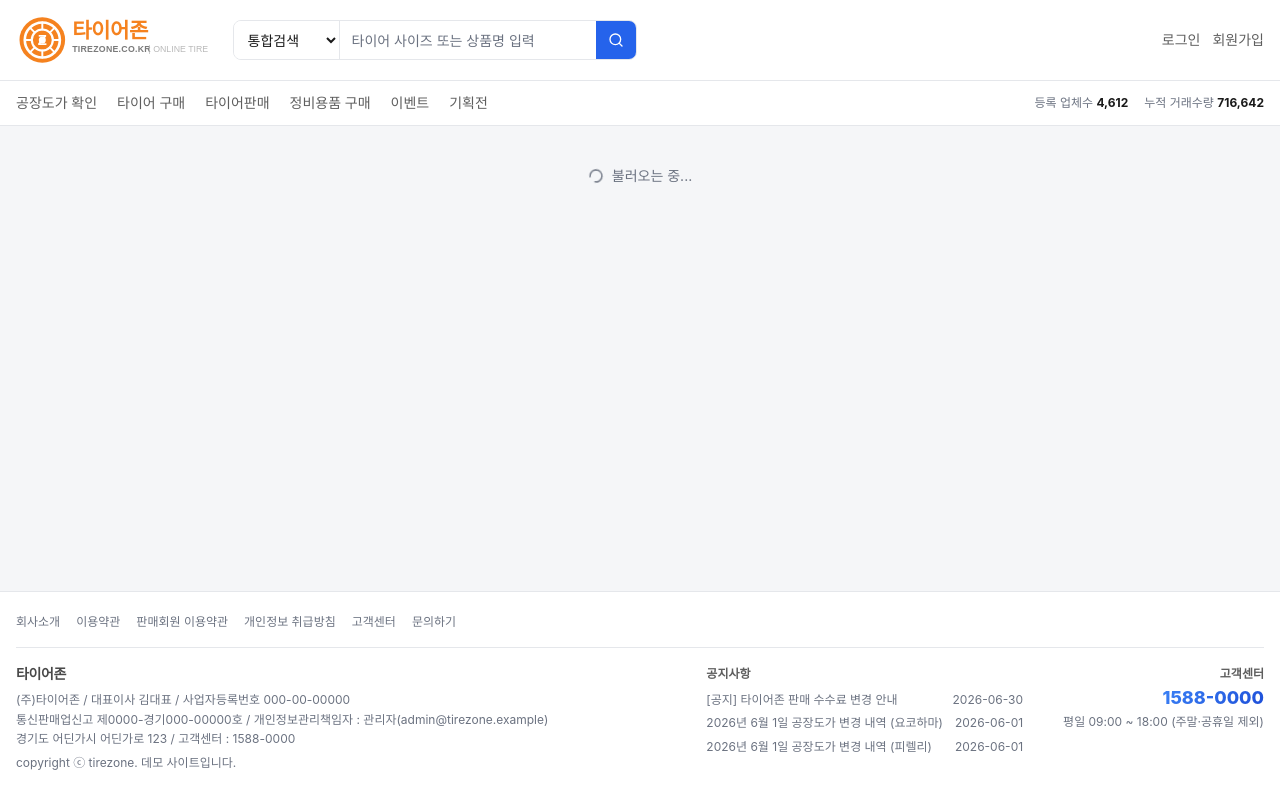
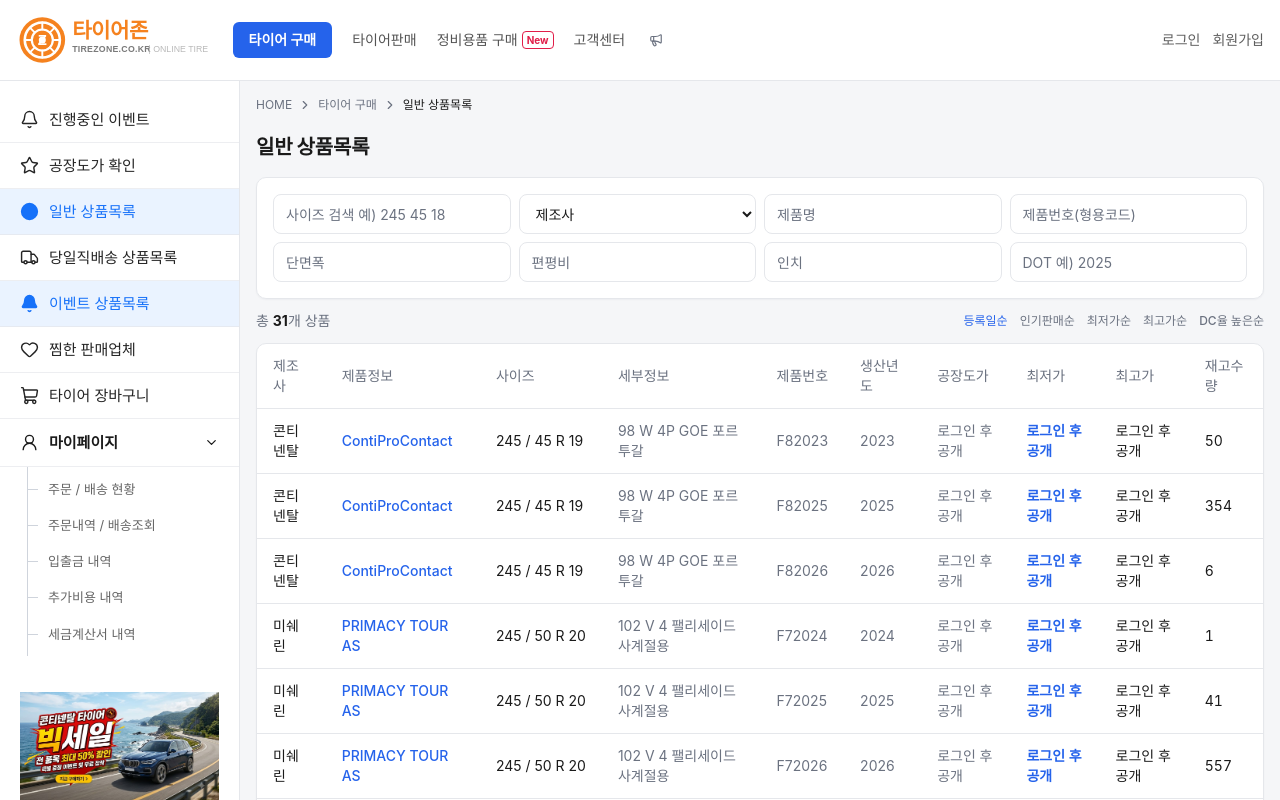
Before and after one commit to one030728-cloud/tireping1, a Next.js app: page /products in a window 1280 px wide. Before the commit this address had no page. Shown: the top 800 px of the page. Built offline with nearby package versions, Linux system fonts and the light colour scheme; a web font is replaced by a local one.

Commit message:
feat: allow guest catalog browsing

```diff
--- a/src/app/products/[id]/page.tsx
+++ b/src/app/products/[id]/page.tsx
@@ -5,13 +5,13 @@
 import { useParams, useRouter, useSearchParams } from "next/navigation";
 import { Suspense } from "react";
 import { ChevronLeft, Star } from "lucide-react";
-import RequireAuth from "@/components/RequireAuth";
 import ImagePlaceholder from "@/components/ImagePlaceholder";
 import LoadingState from "@/components/LoadingState";
 import { FACTORY_TIRES, TIRES, TIRE_SPECS, getSellersForTire } from "@/lib/mockData";
 import { useCart } from "@/lib/cart";
 import { useOrders } from "@/lib/orders";
 import { useWishlist } from "@/lib/wishlist";
+import { useAuth } from "@/lib/auth";
 import type { Manufacturer, Seller } from "@/lib/types";
 
 interface ProductView {
@@ -98,6 +98,7 @@
   const { addItem } = useCart();
   const { addOrders } = useOrders();
   const { isWished, toggleWish } = useWishlist();
+  const { user } = useAuth();
   const dot = searchParams.get("dot");
   const product = useMemo(() => resolveProduct(params.id, dot), [params.id, dot]);
   const [quantities, setQuantities] = useState<Record<string, number>>({});
@@ -115,6 +116,11 @@
   }
 
   function handleAdd(seller: Seller, buyNow: boolean) {
+    if (!user) {
+      router.push(`/login?redirect=${encodeURIComponent(window.location.pathname + window.location.search)}`);
+      return;
+    }
+
     const qty = quantities[seller.code] || seller.minOrder;
     const item = {
       tireId: product!.id,
@@ -172,7 +178,10 @@
           </p>
           <div className="grid grid-cols-2 gap-x-6 gap-y-2 text-sm">
             <SpecRow label="생산년도" value={product.dot} />
-            <SpecRow label="공장도가" value={`${product.factoryPrice.toLocaleString()}원`} />
+            <SpecRow
+              label="공장도가"
+              value={user ? `${product.factoryPrice.toLocaleString()}원` : "로그인 후 공개"}
+            />
             <SpecRow label="하중지수" value={product.spec.loadIndex} />
             <SpecRow label="속도지수" value={product.spec.speedIndex} />
             <SpecRow label="타이어겹수" value={product.spec.ply} />
@@ -191,7 +200,9 @@
         </div>
         <div>
           <h3 className="text-foreground font-bold mb-2 mt-3 md:mt-0">반품/교환 안내</h3>
-          <p>1. 반품 배송비 : 편도 9,500원 (왕복비용 발생)</p>
+          <p>
+            1. 반품 배송비 : {user ? "편도 9,500원 (왕복비용 발생)" : "로그인 후 공개"}
+          </p>
           <p>2. 구매자 단순변심은 상품도착 후 7일 이내 (구매자 반품배송비 부담)</p>
         </div>
       </div>
@@ -242,7 +253,7 @@
                   {seller.discountRate}%
                 </td>
                 <td className="py-3 px-4 font-bold tabular-nums">
-                  {seller.price.toLocaleString()}원
+                  {user ? `${seller.price.toLocaleString()}원` : "로그인 후 공개"}
                 </td>
                 <td className="py-3 px-4">{seller.stock.toLocaleString()}</td>
                 <td className="py-3 px-4">{seller.minOrder}</td>
@@ -318,7 +329,9 @@
             </div>
             <div className="flex items-baseline gap-2 mb-1 tabular-nums">
               <span className="text-brand font-bold">{seller.discountRate}%</span>
-              <span className="text-lg font-extrabold">{seller.price.toLocaleString()}원</span>
+              <span className="text-lg font-extrabold">
+                {user ? `${seller.price.toLocaleString()}원` : "로그인 후 가격 확인"}
+              </span>
             </div>
             <p className="text-xs text-muted mb-3">
               재고 {seller.stock.toLocaleString()} · 최소주문수량 {seller.minOrder} ·{" "}
@@ -367,10 +380,8 @@
 
 export default function ProductDetailPage() {
   return (
-    <RequireAuth>
-      <Suspense fallback={<LoadingState />}>
-        <ProductDetailContent />
-      </Suspense>
-    </RequireAuth>
+    <Suspense fallback={<LoadingState />}>
+      <ProductDetailContent />
+    </Suspense>
   );
 }
--- a/src/app/products/page.tsx
+++ b/src/app/products/page.tsx
@@ -4,10 +4,11 @@
 import Link from "next/link";
 import { useSearchParams } from "next/navigation";
 import { SearchX } from "lucide-react";
-import RequireAuth from "@/components/RequireAuth";
 import LoadingState from "@/components/LoadingState";
 import { CATALOG, MANUFACTURERS } from "@/lib/mockData";
 import type { CatalogRow } from "@/lib/types";
+import { parseTireSize } from "@/lib/tireSearch";
+import { useAuth } from "@/lib/auth";
 
 type SortKey = "registered" | "popular" | "lowest" | "highest" | "discount";
 
@@ -38,6 +39,7 @@
 const PAGE_SIZE = 12;
 
 function ProductsContent() {
+  const { user } = useAuth();
   const searchParams = useSearchParams();
   const tag = searchParams.get("tag");
 
@@ -53,8 +55,10 @@
   const [page, setPage] = useState(1);
 
   const results = useMemo(() => {
-    const sizeParts = size.trim().split(/\s+/).filter(Boolean).map(Number);
+    const parsedSize = parseTireSize(size);
+    const hasInvalidSize = size.trim().length > 0 && !parsedSize;
     const filtered = CATALOG.filter((r) => {
+      if (hasInvalidSize) return false;
       if (tag && r.tag !== tag) return false;
       if (manufacturer && r.manufacturer !== manufacturer) return false;
       if (model && !r.model.toLowerCase().includes(model.toLowerCase())) return false;
@@ -64,12 +68,9 @@
       if (ratio && r.ratio !== Number(ratio)) return false;
       if (rim && r.rim !== Number(rim)) return false;
       if (dot && r.dot !== dot) return false;
-      if (sizeParts.length >= 1 && !Number.isNaN(sizeParts[0]) && r.width !== sizeParts[0])
-        return false;
-      if (sizeParts.length >= 2 && !Number.isNaN(sizeParts[1]) && r.ratio !== sizeParts[1])
-        return false;
-      if (sizeParts.length >= 3 && !Number.isNaN(sizeParts[2]) && r.rim !== sizeParts[2])
-        return false;
+      if (parsedSize && r.width !== parsedSize.width) return false;
+      if (parsedSize && r.ratio !== parsedSize.ratio) return false;
+      if (parsedSize && r.rim !== parsedSize.rim) return false;
       return true;
     });
     return sortRows(filtered, sort);
@@ -238,12 +239,14 @@
                     <td className="py-3 px-4 text-muted">{r.productCode}</td>
                     <td className="py-3 px-4 text-muted">{r.dot}</td>
                     <td className="py-3 px-4 tabular-nums text-muted">
-                      {r.factoryPrice.toLocaleString()}원
+                      {user ? `${r.factoryPrice.toLocaleString()}원` : "로그인 후 공개"}
                     </td>
                     <td className="py-3 px-4 tabular-nums font-bold text-brand">
-                      {r.lowPrice.toLocaleString()}원
+                      {user ? `${r.lowPrice.toLocaleString()}원` : "로그인 후 공개"}
                     </td>
-                    <td className="py-3 px-4 tabular-nums">{r.highPrice.toLocaleString()}원</td>
+                    <td className="py-3 px-4 tabular-nums">
+                      {user ? `${r.highPrice.toLocaleString()}원` : "로그인 후 공개"}
+                    </td>
                     <td className="py-3 px-4 tabular-nums">{r.stock.toLocaleString()}</td>
                   </tr>
                 ))}
@@ -266,7 +269,7 @@
                 <div className="flex items-center justify-between mt-2">
                   <span className="text-xs text-muted">재고 {r.stock}</span>
                   <span className="font-extrabold text-brand tabular-nums">
-                    {r.lowPrice.toLocaleString()}원
+                    {user ? `${r.lowPrice.toLocaleString()}원` : "로그인 후 가격 확인"}
                   </span>
                 </div>
               </Link>
@@ -296,10 +299,8 @@
 
 export default function ProductsPage() {
   return (
-    <RequireAuth>
-      <Suspense fallback={<LoadingState />}>
-        <ProductsContent />
-      </Suspense>
-    </RequireAuth>
+    <Suspense fallback={<LoadingState />}>
+      <ProductsContent />
+    </Suspense>
   );
 }
--- a/src/components/AppShell.tsx
+++ b/src/components/AppShell.tsx
@@ -9,11 +9,12 @@
 import MobileBottomNav from "./MobileBottomNav";
 
 export default function AppShell({ children }: { children: React.ReactNode }) {
-  const { user, loading } = useAuth();
+  const { loading } = useAuth();
   const pathname = usePathname();
   const hasOwnSidebar = pathname.startsWith("/goods") || pathname.startsWith("/customer");
-  const showBreadcrumb = user && pathname !== "/login" && pathname !== "/";
-  const showSidebar = showBreadcrumb && !hasOwnSidebar;
+  const showAppShell = pathname !== "/login" && pathname !== "/";
+  const showBreadcrumb = showAppShell;
+  const showSidebar = showAppShell && !hasOwnSidebar;
   const showFooter = pathname !== "/login";
   const isMainDashboard = pathname === "/main";
 
@@ -21,7 +22,7 @@
     <div
       className={`flex-1 w-full flex flex-col ${
         isMainDashboard ? "max-w-none" : "max-w-[1680px] mx-auto"
-      } ${user ? "pb-[80px] lg:pb-0" : ""}`}
+      } ${showAppShell ? "pb-[80px] lg:pb-0" : ""}`}
     >
       <div className="flex-1 flex">
         {showSidebar && <Sidebar />}
@@ -37,7 +38,7 @@
       </div>
       {showFooter && <Footer />}
       <ScrollToTopButton />
-      {user && pathname !== "/login" && pathname !== "/" && <MobileBottomNav />}
+      {showAppShell && <MobileBottomNav />}
     </div>
   );
 }
--- a/src/components/Header.tsx
+++ b/src/components/Header.tsx
@@ -30,7 +30,8 @@
   const [isScrolled, setIsScrolled] = useState(false);
   const router = useRouter();
   const pathname = usePathname();
-  const isMainDashboard = user && pathname === "/main";
+  const isAppScreen = pathname !== "/" && pathname !== "/login";
+  const isMainDashboard = pathname === "/main";
 
   function handleGuestSearch(e: React.FormEvent) {
     e.preventDefault();
@@ -105,7 +106,7 @@
           </button>
 
           <Link
-            href={user ? "/main" : "/"}
+            href={isAppScreen ? "/main" : "/"}
             className={`absolute left-1/2 flex -translate-x-1/2 items-center py-1 lg:static lg:translate-x-0 lg:py-2 ${
               isMainDashboard ? "lg:w-[234px]" : ""
             }`}
@@ -124,7 +125,7 @@
             />
           </Link>
 
-          {user ? (
+          {user || isAppScreen ? (
             <nav className="hidden lg:flex items-center gap-5">
               {GNB_LINKS.map((link) => {
                 const isMain = link.href === "/main";
@@ -227,7 +228,7 @@
           )}
         </div>
 
-        {user && NOTICES[0] && (
+        {isAppScreen && NOTICES[0] && (
           <div
             className="hidden lg:flex items-center gap-1.5 flex-1 min-w-0 text-muted"
             aria-hidden="true"
@@ -333,7 +334,7 @@
         </div>
       </div>
 
-      {!user && (
+      {!user && !isAppScreen && (
         <div className="hidden lg:block border-t border-border">
           <div className="max-w-[1680px] mx-auto flex items-center justify-between px-4 h-11">
             <nav className="flex items-center gap-5">
--- /dev/null
+++ b/src/lib/tireSearch.ts
@@ -0,0 +1,40 @@
+export interface ParsedTireSize {
+  width: number;
+  ratio: number;
+  rim: number;
+}
+
+function isValidSize({ width, ratio, rim }: ParsedTireSize) {
+  return width >= 100 && width <= 400 && ratio >= 20 && ratio <= 100 && rim >= 10 && rim <= 30;
+}
+
+export function parseTireSize(value: string): ParsedTireSize | null {
+  const trimmed = value.trim();
+  if (!trimmed) return null;
+
+  const groups = trimmed.match(/\d+/g) ?? [];
+  let parsed: ParsedTireSize | null = null;
+
+  if (groups.length >= 3) {
+    parsed = {
+      width: Number(groups[0]),
+      ratio: Number(groups[1]),
+      rim: Number(groups[2]),
+    };
+  } else {
+    const compact = trimmed.replace(/\D/g, "");
+    if (compact.length === 7) {
+      parsed = {
+        width: Number(compact.slice(0, 3)),
+        ratio: Number(compact.slice(3, 5)),
+        rim: Number(compact.slice(5, 7)),
+      };
+    }
+  }
+
+  return parsed && isValidSize(parsed) ? parsed : null;
+}
+
+export function formatTireSize(size: ParsedTireSize) {
+  return `${size.width} ${size.ratio} ${size.rim}`;
+}
```
Also changed, not shown: src/app/main/page.tsx (+16 -11 lines), src/app/page.tsx (+3 -132 lines).
